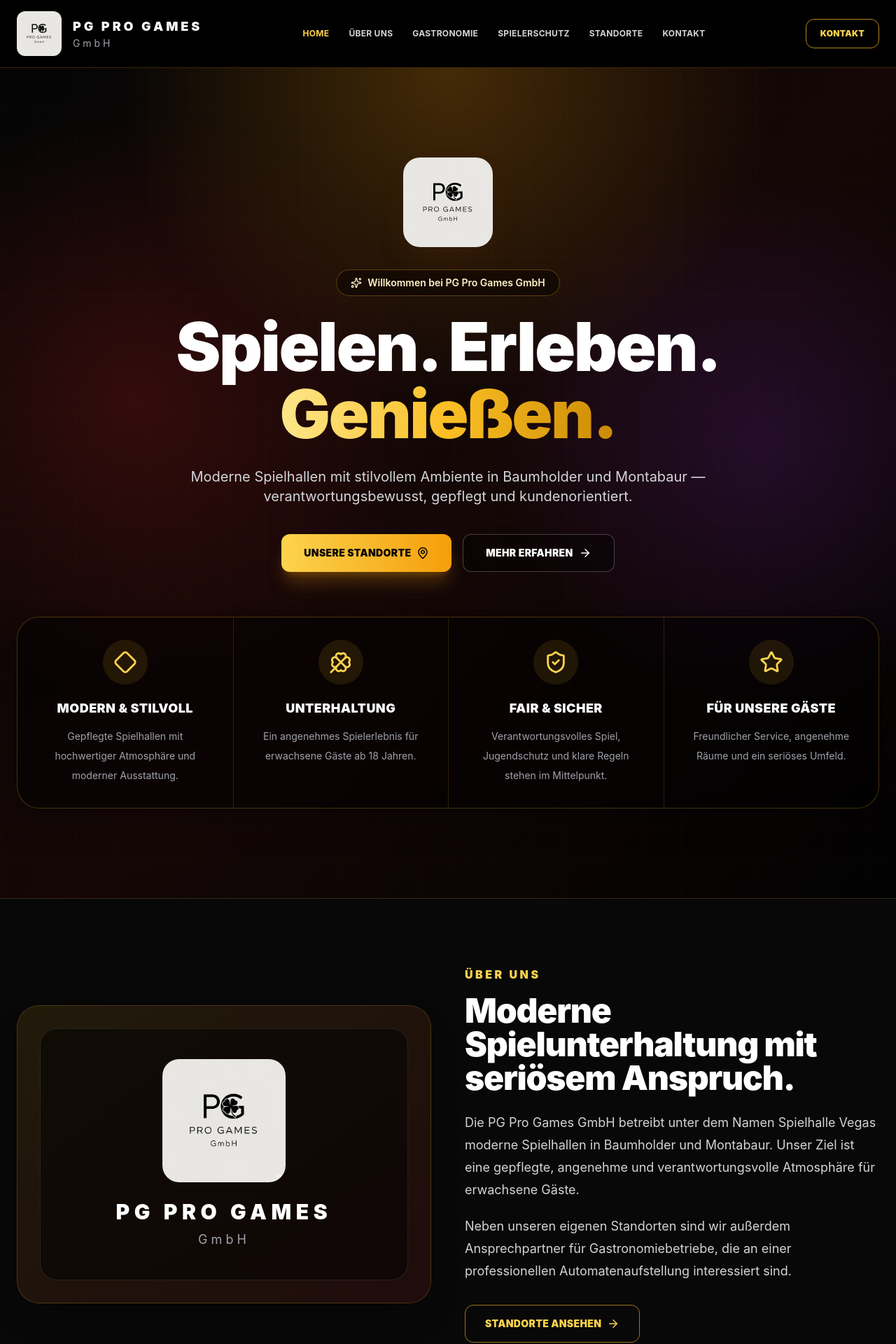
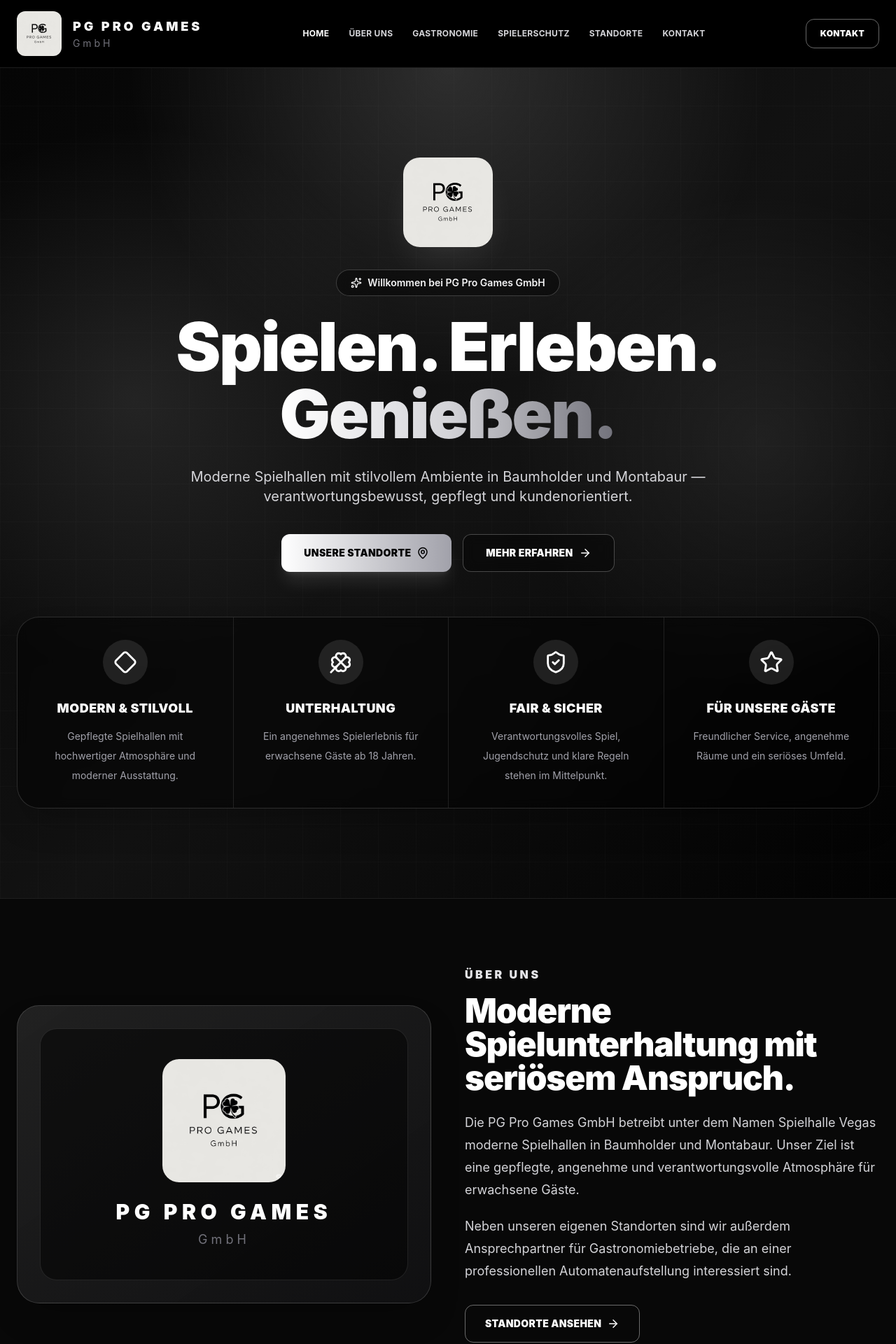
Before and after one commit to ErdemTopalVegas/pgprogames-website, a React (Vite) app: page / in a window 1280 px wide. Shown: the top 1920 px of the page at 70% size. Built offline with nearby package versions, Linux system fonts and the light colour scheme.

Commit message:
Update Website.jsx

```diff
--- a/src/Website.jsx
+++ b/src/Website.jsx
@@ -33,22 +33,22 @@ export default function Website() {
 
   const highlights = [
     {
-      icon: <Diamond className="text-amber-300" size={34} />,
+      icon: <Diamond className="text-white" size={34} />,
       title: "Modern & stilvoll",
       text: "Gepflegte Spielhallen mit hochwertiger Atmosphäre und moderner Ausstattung.",
     },
     {
-      icon: <Clover className="text-amber-300" size={34} />,
+      icon: <Clover className="text-white" size={34} />,
       title: "Unterhaltung",
       text: "Ein angenehmes Spielerlebnis für erwachsene Gäste ab 18 Jahren.",
     },
     {
-      icon: <ShieldCheck className="text-amber-300" size={34} />,
+      icon: <ShieldCheck className="text-white" size={34} />,
       title: "Fair & sicher",
       text: "Verantwortungsvolles Spiel, Jugendschutz und klare Regeln stehen im Mittelpunkt.",
     },
     {
-      icon: <Star className="text-amber-300" size={34} />,
+      icon: <Star className="text-white" size={34} />,
       title: "Für unsere Gäste",
       text: "Freundlicher Service, angenehme Räume und ein seriöses Umfeld.",
     },
@@ -62,35 +62,35 @@ export default function Website() {
   ];
 
   return (
-    <main className="min-h-screen bg-[#040404] text-white">
-      <header className="sticky top-0 z-50 border-b border-amber-400/20 bg-black/90 backdrop-blur-xl">
+    <main className="min-h-screen bg-[#050505] text-white">
+      <header className="sticky top-0 z-50 border-b border-white/10 bg-black/90 backdrop-blur-xl">
         <div className="mx-auto flex max-w-7xl items-center justify-between px-6 py-4">
           <a href="#home" className="flex items-center gap-4">
             <img src={logoUrl} alt="PG Pro Games GmbH Logo" className="h-16 w-16 rounded-xl object-contain" />
             <div className="hidden sm:block">
               <div className="text-lg font-black tracking-[0.22em]">PG PRO GAMES</div>
-              <div className="text-sm tracking-[0.28em] text-zinc-400">GmbH</div>
+              <div className="text-sm tracking-[0.28em] text-zinc-500">GmbH</div>
             </div>
           </a>
 
           <nav className="hidden items-center gap-7 text-xs font-bold uppercase tracking-wide text-zinc-300 lg:flex">
-            <a href="#home" className="text-amber-300">Home</a>
-            <a href="#ueber-uns" className="hover:text-amber-300">Über uns</a>
-            <a href="#gastronomie" className="hover:text-amber-300">Gastronomie</a>
-            <a href="#spielerschutz" className="hover:text-amber-300">Spielerschutz</a>
-            <a href="#standorte" className="hover:text-amber-300">Standorte</a>
-            <a href="#kontakt" className="hover:text-amber-300">Kontakt</a>
+            <a href="#home" className="text-white">Home</a>
+            <a href="#ueber-uns" className="hover:text-white">Über uns</a>
+            <a href="#gastronomie" className="hover:text-white">Gastronomie</a>
+            <a href="#spielerschutz" className="hover:text-white">Spielerschutz</a>
+            <a href="#standorte" className="hover:text-white">Standorte</a>
+            <a href="#kontakt" className="hover:text-white">Kontakt</a>
           </nav>
 
-          <a href="#kontakt" className="hidden rounded-xl border border-amber-400/70 px-5 py-3 text-xs font-black uppercase tracking-wide text-amber-300 transition hover:bg-amber-400 hover:text-black md:inline-flex">
+          <a href="#kontakt" className="hidden rounded-xl border border-white/40 px-5 py-3 text-xs font-black uppercase tracking-wide text-white transition hover:bg-white hover:text-black md:inline-flex">
             Kontakt
           </a>
         </div>
       </header>
 
-      <section id="home" className="relative overflow-hidden border-b border-amber-400/20">
-        <div className="absolute inset-0 bg-[radial-gradient(circle_at_50%_0%,rgba(245,158,11,0.24),transparent_35%),radial-gradient(circle_at_15%_40%,rgba(153,27,27,0.28),transparent_32%),radial-gradient(circle_at_85%_45%,rgba(147,51,234,0.16),transparent_30%),linear-gradient(135deg,#050505_0%,#140706_52%,#020202_100%)]" />
-        <div className="absolute inset-0 opacity-30 [background-image:linear-gradient(rgba(245,158,11,.08)_1px,transparent_1px),linear-gradient(90deg,rgba(245,158,11,.08)_1px,transparent_1px)] [background-size:54px_54px]" />
+      <section id="home" className="relative overflow-hidden border-b border-white/10">
+        <div className="absolute inset-0 bg-[radial-gradient(circle_at_50%_0%,rgba(255,255,255,0.14),transparent_34%),radial-gradient(circle_at_15%_40%,rgba(160,160,160,0.16),transparent_30%),radial-gradient(circle_at_85%_45%,rgba(255,255,255,0.08),transparent_28%),linear-gradient(135deg,#050505_0%,#121212_52%,#020202_100%)]" />
+        <div className="absolute inset-0 opacity-30 [background-image:linear-gradient(rgba(255,255,255,.06)_1px,transparent_1px),linear-gradient(90deg,rgba(255,255,255,.06)_1px,transparent_1px)] [background-size:54px_54px]" />
 
         <div className="relative mx-auto max-w-7xl px-6 py-24 md:py-32">
           <motion.div
@@ -99,13 +99,13 @@ export default function Website() {
             transition={{ duration: 0.7 }}
             className="mx-auto max-w-5xl text-center"
           >
-            <img src={logoUrl} alt="PG Pro Games GmbH Logo" className="mx-auto mb-8 h-32 w-32 rounded-3xl object-contain shadow-2xl shadow-amber-900/20" />
-            <p className="mb-6 inline-flex items-center gap-2 rounded-full border border-amber-400/30 bg-black/40 px-5 py-2 text-sm font-semibold text-amber-100 backdrop-blur">
+            <img src={logoUrl} alt="PG Pro Games GmbH Logo" className="mx-auto mb-8 h-32 w-32 rounded-3xl object-contain shadow-2xl shadow-white/10" />
+            <p className="mb-6 inline-flex items-center gap-2 rounded-full border border-white/20 bg-black/40 px-5 py-2 text-sm font-semibold text-zinc-100 backdrop-blur">
               <Sparkles size={16} /> Willkommen bei PG Pro Games GmbH
             </p>
 
             <h1 className="text-5xl font-black leading-[1.02] tracking-tight md:text-7xl lg:text-8xl">
-              Spielen. Erleben. <span className="bg-gradient-to-r from-amber-200 via-amber-400 to-yellow-600 bg-clip-text text-transparent">Genießen.</span>
+              Spielen. Erleben. <span className="bg-gradient-to-r from-white via-zinc-300 to-zinc-500 bg-clip-text text-transparent">Genießen.</span>
             </h1>
 
             <p className="mx-auto mt-7 max-w-3xl text-lg leading-8 text-zinc-300 md:text-xl">
@@ -113,7 +113,7 @@ export default function Website() {
             </p>
 
             <div className="mt-10 flex flex-col justify-center gap-4 sm:flex-row">
-              <a href="#standorte" className="inline-flex items-center justify-center gap-2 rounded-xl bg-gradient-to-r from-amber-300 to-amber-500 px-8 py-4 text-sm font-black uppercase tracking-wide text-black shadow-xl shadow-amber-500/25 hover:from-amber-200 hover:to-amber-400">
+              <a href="#standorte" className="inline-flex items-center justify-center gap-2 rounded-xl bg-gradient-to-r from-white to-zinc-400 px-8 py-4 text-sm font-black uppercase tracking-wide text-black shadow-xl shadow-white/10 hover:from-white hover:to-zinc-300">
                 Unsere Standorte <MapPin size={18} />
               </a>
               <a href="#ueber-uns" className="inline-flex items-center justify-center gap-2 rounded-xl border border-white/25 bg-black/35 px-8 py-4 text-sm font-black uppercase tracking-wide text-white backdrop-blur hover:bg-white/10">
@@ -122,10 +122,10 @@ export default function Website() {
             </div>
           </motion.div>
 
-          <div className="mt-16 grid overflow-hidden rounded-[2rem] border border-amber-400/25 bg-black/45 shadow-2xl backdrop-blur md:grid-cols-4">
+          <div className="mt-16 grid overflow-hidden rounded-[2rem] border border-white/15 bg-black/45 shadow-2xl backdrop-blur md:grid-cols-4">
             {highlights.map((item, index) => (
-              <div key={item.title} className={`p-8 text-center ${index !== 0 ? "border-t border-amber-400/15 md:border-l md:border-t-0" : ""}`}>
-                <div className="mx-auto mb-5 flex h-16 w-16 items-center justify-center rounded-full bg-amber-400/10">
+              <div key={item.title} className={`p-8 text-center ${index !== 0 ? "border-t border-white/10 md:border-l md:border-t-0" : ""}`}>
+                <div className="mx-auto mb-5 flex h-16 w-16 items-center justify-center rounded-full bg-white/10">
                   {item.icon}
                 </div>
                 <h3 className="text-lg font-black uppercase tracking-wide">{item.title}</h3>
@@ -138,16 +138,16 @@ export default function Website() {
 
       <section id="ueber-uns" className="bg-[#080808] px-6 py-24">
         <div className="mx-auto grid max-w-7xl gap-12 lg:grid-cols-2 lg:items-center">
-          <div className="rounded-[2rem] border border-amber-400/20 bg-gradient-to-br from-amber-400/10 to-red-900/20 p-8 shadow-2xl">
+          <div className="rounded-[2rem] border border-white/15 bg-gradient-to-br from-white/10 to-zinc-900/50 p-8 shadow-2xl">
             <div className="flex min-h-[360px] flex-col items-center justify-center rounded-[1.5rem] border border-white/10 bg-black/50 p-8 text-center">
               <img src={logoUrl} alt="PG Pro Games GmbH Logo" className="h-44 w-44 rounded-3xl object-contain" />
               <div className="mt-6 text-3xl font-black tracking-[0.22em]">PG PRO GAMES</div>
-              <div className="mt-2 text-lg tracking-[0.28em] text-zinc-400">GmbH</div>
+              <div className="mt-2 text-lg tracking-[0.28em] text-zinc-500">GmbH</div>
             </div>
           </div>
 
           <div>
-            <p className="font-black uppercase tracking-[0.22em] text-amber-300">Über uns</p>
+            <p className="font-black uppercase tracking-[0.22em] text-zinc-200">Über uns</p>
             <h2 className="mt-4 text-4xl font-black tracking-tight md:text-5xl">
               Moderne Spielunterhaltung mit seriösem Anspruch.
             </h2>
@@ -157,30 +157,30 @@ export default function Website() {
             <p className="mt-5 text-lg leading-8 text-zinc-300">
               Neben unseren eigenen Standorten sind wir außerdem Ansprechpartner für Gastronomiebetriebe, die an einer professionellen Automatenaufstellung interessiert sind.
             </p>
-            <a href="#standorte" className="mt-8 inline-flex items-center gap-2 rounded-xl border border-amber-400/60 px-7 py-4 text-sm font-black uppercase tracking-wide text-amber-300 hover:bg-amber-400 hover:text-black">
+            <a href="#standorte" className="mt-8 inline-flex items-center gap-2 rounded-xl border border-white/40 px-7 py-4 text-sm font-black uppercase tracking-wide text-white hover:bg-white hover:text-black">
               Standorte ansehen <ArrowRight size={18} />
             </a>
           </div>
         </div>
       </section>
 
-      <section id="standorte" className="bg-[#0c0c0c] px-6 py-24">
+      <section id="standorte" className="bg-[#0f0f0f] px-6 py-24">
         <div className="mx-auto max-w-7xl">
           <div className="max-w-3xl">
-            <p className="font-black uppercase tracking-[0.22em] text-amber-300">Standorte</p>
+            <p className="font-black uppercase tracking-[0.22em] text-zinc-200">Standorte</p>
             <h2 className="mt-4 text-4xl font-black tracking-tight md:text-5xl">Besuchen Sie Spielhalle Vegas in Ihrer Nähe.</h2>
           </div>
 
           <div className="mt-12 grid gap-6 md:grid-cols-2">
             {locations.map((location) => (
-              <div key={location.city} className="rounded-[2rem] border border-amber-400/20 bg-gradient-to-br from-white/[0.08] to-white/[0.02] p-8 shadow-2xl">
-                <div className="mb-6 flex h-16 w-16 items-center justify-center rounded-3xl bg-amber-400/15">
-                  <MapPin className="text-amber-300" size={30} />
+              <div key={location.city} className="rounded-[2rem] border border-white/15 bg-gradient-to-br from-white/[0.08] to-white/[0.02] p-8 shadow-2xl">
+                <div className="mb-6 flex h-16 w-16 items-center justify-center rounded-3xl bg-white/10">
+                  <MapPin className="text-white" size={30} />
                 </div>
                 <h3 className="text-3xl font-black">Spielhalle Vegas {location.city}</h3>
                 <p className="mt-4 text-lg leading-8 text-zinc-300">{location.address}</p>
                 <div className="mt-7 rounded-2xl border border-white/10 bg-black/35 p-6 leading-8">
-                  <p className="mb-2 flex items-center gap-2 font-black text-amber-200"><Clock size={18} /> Öffnungszeiten</p>
+                  <p className="mb-2 flex items-center gap-2 font-black text-zinc-200"><Clock size={18} /> Öffnungszeiten</p>
                   <p className="text-zinc-300">Montag–Samstag: 08:00–02:00 Uhr</p>
                   <p className="text-zinc-300">Sonn- und Feiertage: 11:00–02:00 Uhr</p>
                 </div>
@@ -190,22 +190,22 @@ export default function Website() {
         </div>
       </section>
 
-      <section id="gastronomie" className="bg-[#100705] px-6 py-24">
+      <section id="gastronomie" className="bg-[#0a0a0a] px-6 py-24">
         <div className="mx-auto grid max-w-7xl gap-12 lg:grid-cols-2 lg:items-center">
           <div>
-            <p className="font-black uppercase tracking-[0.22em] text-amber-300">Für Gastronomiepartner</p>
+            <p className="font-black uppercase tracking-[0.22em] text-zinc-200">Für Gastronomiepartner</p>
             <h2 className="mt-4 text-4xl font-black tracking-tight md:text-5xl">
               Automatenaufstellung für Gastronomien.
             </h2>
             <p className="mt-6 text-lg leading-8 text-zinc-300">
               Sie betreiben eine Bar, Kneipe oder Gastronomie und möchten Ihren Gästen ein zusätzliches Entertainment-Angebot bieten? PG Pro Games GmbH ist Ihr zuverlässiger Ansprechpartner für professionelle Automatenaufstellung.
             </p>
-            <a href="#kontakt" className="mt-8 inline-flex items-center justify-center gap-2 rounded-xl bg-gradient-to-r from-amber-300 to-amber-500 px-8 py-4 text-sm font-black uppercase tracking-wide text-black shadow-xl shadow-amber-500/25 hover:from-amber-200 hover:to-amber-400">
+            <a href="#kontakt" className="mt-8 inline-flex items-center justify-center gap-2 rounded-xl bg-gradient-to-r from-white to-zinc-400 px-8 py-4 text-sm font-black uppercase tracking-wide text-black shadow-xl shadow-white/10 hover:from-white hover:to-zinc-300">
               Kooperation anfragen <Handshake size={18} />
             </a>
           </div>
 
-          <div className="rounded-[2rem] border border-amber-400/20 bg-black/40 p-8 shadow-2xl">
+          <div className="rounded-[2rem] border border-white/15 bg-black/40 p-8 shadow-2xl">
             <div className="space-y-4">
               {[
                 "Aufstellung in Bars, Kneipen und Gastronomiebetrieben",
@@ -214,7 +214,7 @@ export default function Website() {
                 "Direkter Ansprechpartner: Erdem Topal",
               ].map((item) => (
                 <div key={item} className="flex gap-4 rounded-2xl border border-white/10 bg-white/[0.04] p-5">
-                  <CheckCircle className="mt-1 shrink-0 text-amber-300" size={21} />
+                  <CheckCircle className="mt-1 shrink-0 text-white" size={21} />
                   <span className="leading-7 text-zinc-300">{item}</span>
                 </div>
               ))}
@@ -223,17 +223,17 @@ export default function Website() {
         </div>
       </section>
 
-      <section id="spielerschutz" className="bg-[#160606] px-6 py-24">
+      <section id="spielerschutz" className="bg-[#111111] px-6 py-24">
         <div className="mx-auto grid max-w-7xl gap-12 lg:grid-cols-[0.8fr_1.2fr] lg:items-center">
-          <div className="rounded-[2rem] border border-red-400/20 bg-red-950/30 p-8 shadow-2xl">
-            <div className="mb-6 flex h-20 w-20 items-center justify-center rounded-full bg-amber-400/15">
-              <HeartHandshake className="text-amber-300" size={38} />
+          <div className="rounded-[2rem] border border-white/15 bg-zinc-900/60 p-8 shadow-2xl">
+            <div className="mb-6 flex h-20 w-20 items-center justify-center rounded-full bg-white/10">
+              <HeartHandshake className="text-white" size={38} />
             </div>
             <h2 className="text-3xl font-black">Spielerschutz</h2>
             <p className="mt-4 leading-8 text-zinc-300">
               Verantwortungsvolles Spielen steht bei uns an erster Stelle.
             </p>
-            <a href="#kontakt" className="mt-7 inline-flex rounded-xl border border-amber-400/60 px-6 py-3 text-sm font-black uppercase tracking-wide text-amber-300 hover:bg-amber-400 hover:text-black">
+            <a href="#kontakt" className="mt-7 inline-flex rounded-xl border border-white/40 px-6 py-3 text-sm font-black uppercase tracking-wide text-white hover:bg-white hover:text-black">
               Kontakt aufnehmen
             </a>
           </div>
@@ -241,28 +241,28 @@ export default function Website() {
           <div className="grid gap-4 md:grid-cols-2">
             {protection.map((item) => (
               <div key={item} className="rounded-2xl border border-white/10 bg-black/30 p-6">
-                <CheckCircle className="mb-4 text-amber-300" size={24} />
+                <CheckCircle className="mb-4 text-white" size={24} />
                 <p className="leading-7 text-zinc-300">{item}</p>
               </div>
             ))}
-            <div className="rounded-2xl border border-red-400/20 bg-red-500/10 p-6 md:col-span-2">
-              <p className="font-bold text-red-100">Hinweis: Glücksspiel kann süchtig machen. Teilnahme nur ab 18 Jahren.</p>
+            <div className="rounded-2xl border border-white/10 bg-white/10 p-6 md:col-span-2">
+              <p className="font-bold text-zinc-200">Hinweis: Glücksspiel kann süchtig machen. Teilnahme nur ab 18 Jahren.</p>
             </div>
           </div>
         </div>
       </section>
 
       <section id="kontakt" className="bg-[#080808] px-6 py-24">
-        <div className="mx-auto max-w-5xl rounded-[2rem] border border-amber-400/20 bg-gradient-to-br from-white/[0.08] to-white/[0.02] p-8 text-center shadow-2xl md:p-12">
-          <div className="mx-auto mb-6 flex h-16 w-16 items-center justify-center rounded-3xl bg-amber-400/15">
-            <Mail className="text-amber-200" size={30} />
+        <div className="mx-auto max-w-5xl rounded-[2rem] border border-white/15 bg-gradient-to-br from-white/[0.08] to-white/[0.02] p-8 text-center shadow-2xl md:p-12">
+          <div className="mx-auto mb-6 flex h-16 w-16 items-center justify-center rounded-3xl bg-white/10">
+            <Mail className="text-white" size={30} />
           </div>
           <h2 className="text-4xl font-black tracking-tight">Kontakt</h2>
           <p className="mx-auto mt-5 max-w-2xl text-lg leading-8 text-zinc-300">
             Sie haben Fragen zu unseren Spielhallen, Standorten, Öffnungszeiten oder zur Automatenaufstellung? Kontaktieren Sie uns gerne.
           </p>
           <div className="mt-9 flex flex-col items-center gap-4">
-            <a href="mailto:info@pgprogames.de" className="inline-flex items-center justify-center gap-2 rounded-xl bg-gradient-to-r from-amber-300 to-amber-500 px-8 py-4 text-sm font-black uppercase tracking-wide text-black shadow-xl shadow-amber-500/25 hover:from-amber-200 hover:to-amber-400">
+            <a href="mailto:info@pgprogames.de" className="inline-flex items-center justify-center gap-2 rounded-xl bg-gradient-to-r from-white to-zinc-400 px-8 py-4 text-sm font-black uppercase tracking-wide text-black shadow-xl shadow-white/10 hover:from-white hover:to-zinc-300">
               info@pgprogames.de <ArrowRight size={18} />
             </a>
             <div className="flex flex-col gap-2 text-zinc-400 sm:flex-row sm:items-center sm:gap-6">
@@ -276,7 +276,7 @@ export default function Website() {
 
       <section id="impressum" className="bg-white px-6 py-24 text-zinc-950">
         <div className="mx-auto max-w-5xl">
-          <p className="font-black uppercase tracking-[0.22em] text-amber-700">Impressum</p>
+          <p className="font-black uppercase tracking-[0.22em] text-zinc-700">Impressum</p>
           <h2 className="mt-4 text-4xl font-black tracking-tight md:text-5xl">Rechtliche Angaben</h2>
           <div className="mt-10 rounded-[2rem] border border-zinc-200 bg-zinc-50 p-8 leading-8 shadow-sm">
             <p><strong>PG Pro Games GmbH</strong></p>
@@ -290,7 +290,7 @@ export default function Website() {
 
       <section id="datenschutz" className="bg-[#0b0b0b] px-6 py-24">
         <div className="mx-auto max-w-5xl">
-          <p className="font-black uppercase tracking-[0.22em] text-amber-300">Datenschutz</p>
+          <p className="font-black uppercase tracking-[0.22em] text-zinc-200">Datenschutz</p>
           <h2 className="mt-4 text-4xl font-black tracking-tight md:text-5xl">Datenschutzerklärung</h2>
           <div className="mt-10 rounded-[2rem] border border-white/10 bg-white/[0.04] p-8 leading-8 text-zinc-300 shadow-2xl">
             <p>Der Schutz Ihrer persönlichen Daten ist uns wichtig. Personenbezogene Daten werden auf dieser Website nur im technisch notwendigen Umfang verarbeitet.</p>
```
